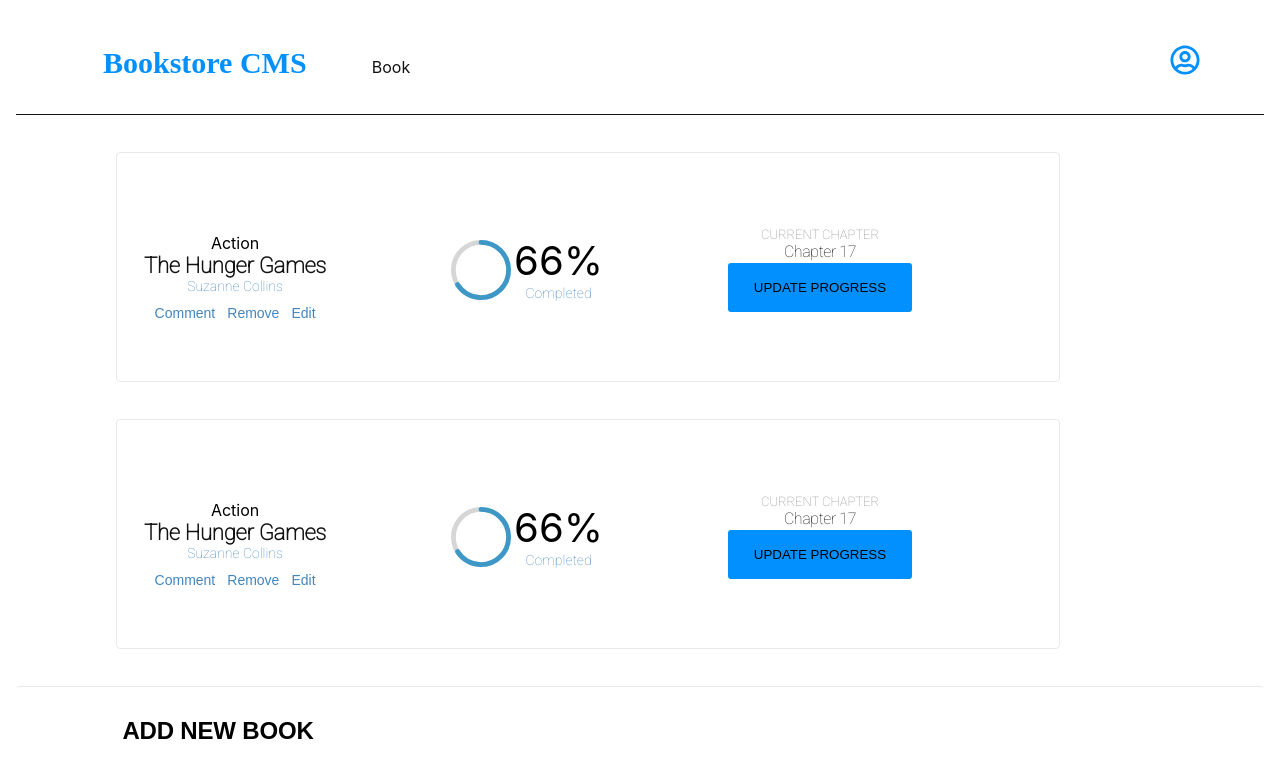
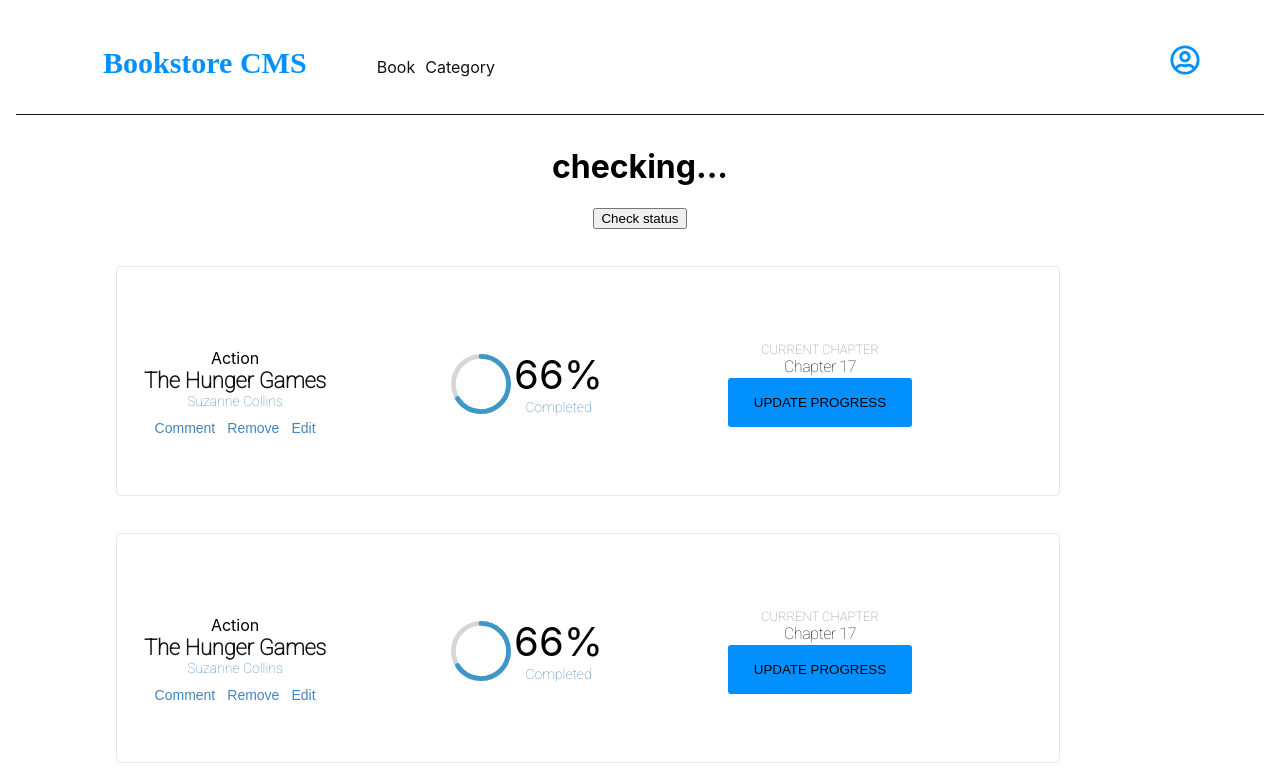
Before and after one commit to jheart-vic/BookStore, a React (Create React App) app: page /category in a window 1280 px wide. Shown: the top 778 px of the page. Built offline with nearby package versions, Linux system fonts and the light colour scheme; a web font is replaced by a local one.

Commit message:
Add category.js to project

```diff
--- a/src/components/BookContainer.js
+++ b/src/components/BookContainer.js
@@ -2,6 +2,7 @@
 import { BrowserRouter as Router, Route, Routes } from 'react-router-dom';
 import AddBook from './AddBook';
 import Book from './Book';
+import Category from './Category';
 import NavBar from './NavBar';
 import './Book.css';
 
@@ -12,12 +13,13 @@
         <NavBar />
         <Routes>
           <Route exact path="/" element={<Book />} />
+          <Route path="/category" element={<Category />} />
         </Routes>
       </div>
+      <Book />
+      <Book />
+      <AddBook />
     </Router>
-    <Book />
-    <Book />
-    <AddBook />
   </div>
 );
 export default BookContainer;
--- /dev/null
+++ b/src/components/Category.js
@@ -0,0 +1,12 @@
+import React from 'react';
+
+const Category = () => (
+  <div>
+    <>
+      <h1>checking...</h1>
+      <button type="button">Check status</button>
+    </>
+  </div>
+);
+
+export default Category;
--- a/src/components/NavBar.css
+++ b/src/components/NavBar.css
@@ -42,4 +42,6 @@
 .Link {
   text-decoration: none;
   color: #121212;
+  padding: 5px;
+  gap: 4px;
 }
--- a/src/components/NavBar.js
+++ b/src/components/NavBar.js
@@ -9,6 +9,7 @@
       <div className="firstChild">
         <h1 className="firstChildText">Bookstore CMS</h1>
         <Link to="/" className="Link">Book</Link>
+        <Link to="/category" className="Link">Category</Link>
       </div>
       <div className="iconDiv">
         <Link className="profile" to="/">
```
